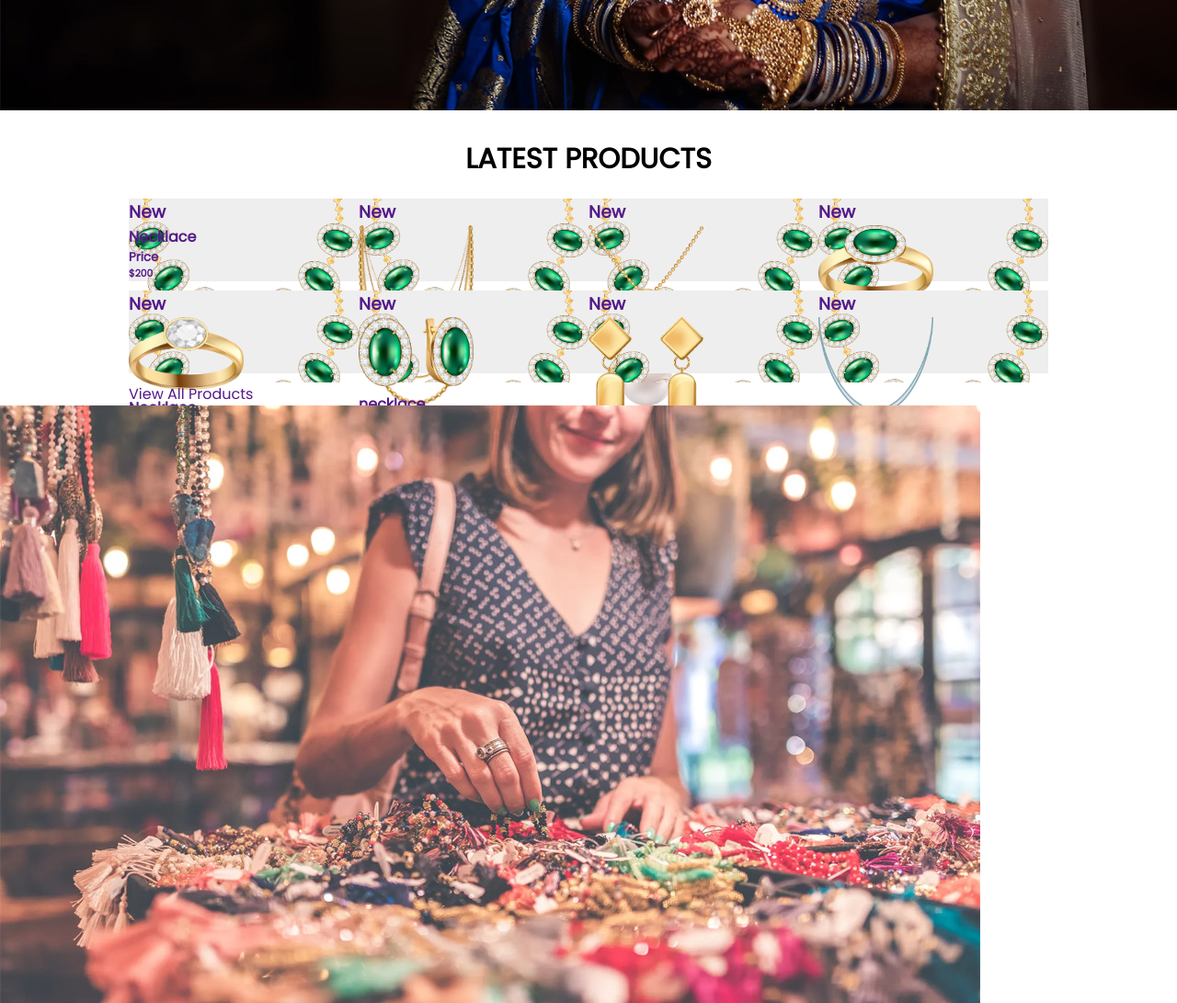
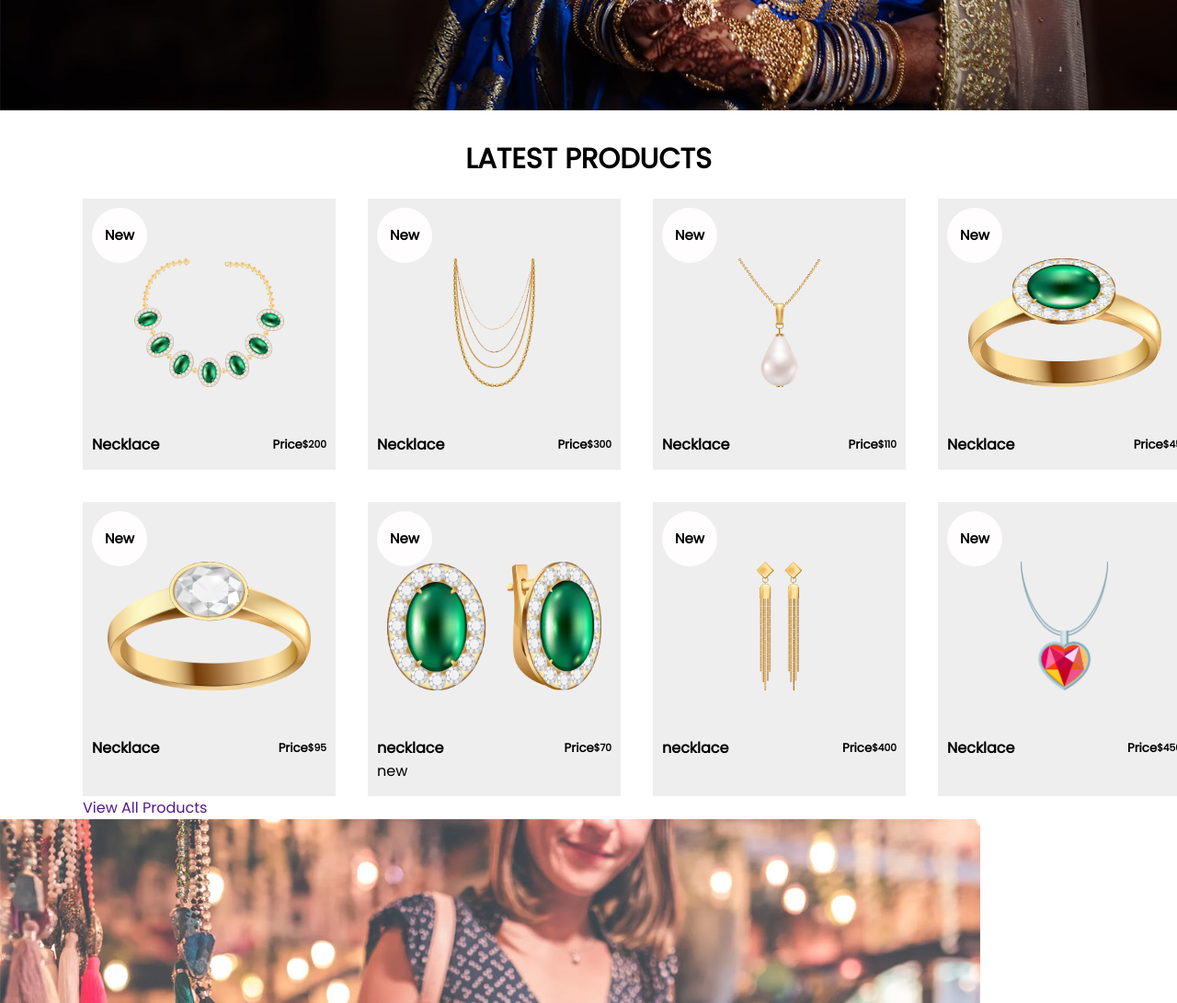
Before and after one commit to sadjoaldi/healet-friendly, a plain HTML site: page index.html in a window 1280 px wide. Shown: the part 680-1771 px from the top of the page at 92% size. Drawn offline with Linux system fonts and the light colour scheme; files whose address does not match are found by name.

Commit message:
petit a petit 2eme partie presque fini

```diff
--- a/assets/styles/layouts/_main.scss
+++ b/assets/styles/layouts/_main.scss
@@ -1,7 +1,6 @@
 .products {
-  max-width: 1000px;
+  max-width: 1100px;
   margin: 0 auto;
-  //   height: 70vh;
 
   .head-container {
     h2 {
@@ -15,26 +14,63 @@
   .product-img-container {
     display: grid;
     grid-template-columns: 25% 25% 25% 25%;
+    gap: 35px;
+
+    margin: 0 auto;
 
     .rows {
-        display: grid;
-        gap: 30px;
-        background: #eeeeee;
-        height: 90%;
+      background: #eeeeee;
+      color: #000;
 
-        .box-container {
-            background: url(../img/p1.png) center/cover;
-            height: 100px;
+      .box-container {
+        display: flex;
+        justify-content: center;
+        align-items: center;
+        color: #000;
+        padding: 15px 10px;
+        position: relative;
 
+        a {
+          width: 100%;
+          color: #000;
+
+          .new {
+            background: rgb(255, 253, 253);
+            height: 60px;
+            width: 60px;
+            border-radius: 50px;
+            font-size: 0.8rem;
+            position: absolute;
+            top: 10px;
+            display: flex;
+            justify-content: center;
+            align-items: center;
+            font-weight: 100;
+          }
+
+          .img-cont {
+            display: flex;
+            justify-content: center;
+            align-items: center;
+            height: 240px;
 
             img {
-              width: 50%;
+              height: 180px;
+              padding: 20px 35px;
             }
           }
+          .detail-box {
+            display: flex;
+            justify-content: space-between;
+            align-items: center;
 
-
+            div {
+              display: flex;
+              align-items: center;
+            }
+          }
+        }
+      }
     }
-
-
   }
 }
--- a/index.html
+++ b/index.html
@@ -27,7 +27,11 @@
         <div class="nav-container">
           <h1>Best Jewellery Collection</h1>
 
-          <p>Lorem ipsum dolor sit amet consectetur adipisicing elit. Atque sapiente sed facere nobis pariatur ratione eaque temporibus, voluptate officiis aut architecto ipsa laudantium tempora tenetur.</p>
+          <p>
+            Lorem ipsum dolor sit amet consectetur adipisicing elit. Atque
+            sapiente sed facere nobis pariatur ratione eaque temporibus,
+            voluptate officiis aut architecto ipsa laudantium tempora tenetur.
+          </p>
 
           <button>Shop Now</button>
         </div>
@@ -51,7 +55,6 @@
             </div>
           </div>
          -->
-
     </header>
     <main>
       <!-- ******SECTION DU SLIDER BG********* -->
@@ -91,8 +94,12 @@
           <div class="rows">
             <div class="box-container">
               <a href="">
+                <div class="new">
                   <h3>New</h3>
-                <!-- <img src="./assets/img/p1.png" alt="ruby"> -->
+                </div>
+                <div class="img-cont">
+                  <img src="./assets/img/p1.png" alt="ruby" />
+                </div>
                 <div class="detail-box">
                   <h4>Necklace</h4>
                   <div>
@@ -102,15 +109,18 @@
                 </div>
                 <!-- <div class="news"><span>new</span></div> -->
               </a>
-
             </div>
           </div>
           <!-- ****2eme image******* -->
           <div class="rows">
             <div class="box-container">
               <a href="">
+                <div class="new">
                   <h3>New</h3>
+                </div>
+                <div class="img-cont">
                   <img src="./assets/img/p2.png" alt="ruby" />
+                </div>
 
                 <div class="detail-box">
                   <h4>Necklace</h4>
@@ -119,7 +129,6 @@
                     <h6>$300</h6>
                   </div>
                 </div>
-
               </a>
             </div>
           </div>
@@ -127,8 +136,12 @@
           <div class="rows">
             <div class="box-container">
               <a href="">
+                <div class="new">
                   <h3>New</h3>
+                </div>
+                <div class="img-cont">
                   <img src="./assets/img/p3.png" alt="ruby" />
+                </div>
 
                 <div class="detail-box">
                   <h4>Necklace</h4>
@@ -137,7 +150,6 @@
                     <h6>$110</h6>
                   </div>
                 </div>
-
               </a>
             </div>
           </div>
@@ -145,8 +157,12 @@
           <div class="rows">
             <div class="box-container">
               <a href="">
+                <div class="new">
                   <h3>New</h3>
+                </div>
+                <div class="img-cont">
                   <img src="./assets/img/p4.png" alt="ruby" />
+                </div>
 
                 <div class="detail-box">
                   <h4>Necklace</h4>
@@ -155,7 +171,6 @@
                     <h6>$45</h6>
                   </div>
                 </div>
-
               </a>
             </div>
           </div>
@@ -163,8 +178,12 @@
           <div class="rows">
             <div class="box-container">
               <a href="">
+                <div class="new">
                   <h3>New</h3>
+                </div>
+                <div class="img-cont">
                   <img src="./assets/img/p5.png" alt="ruby" />
+                </div>
 
                 <div class="detail-box">
                   <h4>Necklace</h4>
@@ -173,7 +192,6 @@
                     <h6>$95</h6>
                   </div>
                 </div>
-
               </a>
             </div>
           </div>
@@ -181,8 +199,12 @@
           <div class="rows">
             <div class="box-container">
               <a href="">
+                <div class="new">
                   <h3>New</h3>
+                </div>
+                <div class="img-cont">
                   <img src="./assets/img/p6.png" alt="ruby" />
+                </div>
 
                 <div class="detail-box">
                   <h4>necklace</h4>
@@ -199,8 +221,12 @@
           <div class="rows">
             <div class="box-container">
               <a href="">
+                <div class="new">
                   <h3>New</h3>
+                </div>
+                <div class="img-cont">
                   <img src="./assets/img/p7.png" alt="ruby" />
+                </div>
 
                 <div class="detail-box">
                   <h4>necklace</h4>
@@ -216,8 +242,12 @@
           <div class="rows">
             <div class="box-container">
               <a href="">
+                <div class="new">
                   <h3>New</h3>
+                </div>
+                <div class="img-cont">
                   <img src="./assets/img/p8.png" alt="ruby" />
+                </div>
 
                 <div class="detail-box">
                   <h4>Necklace</h4>
```
Also changed, not shown: assets/styles/index.css, 1 other file. Lines whose indentation alone changed are shown as unchanged.
